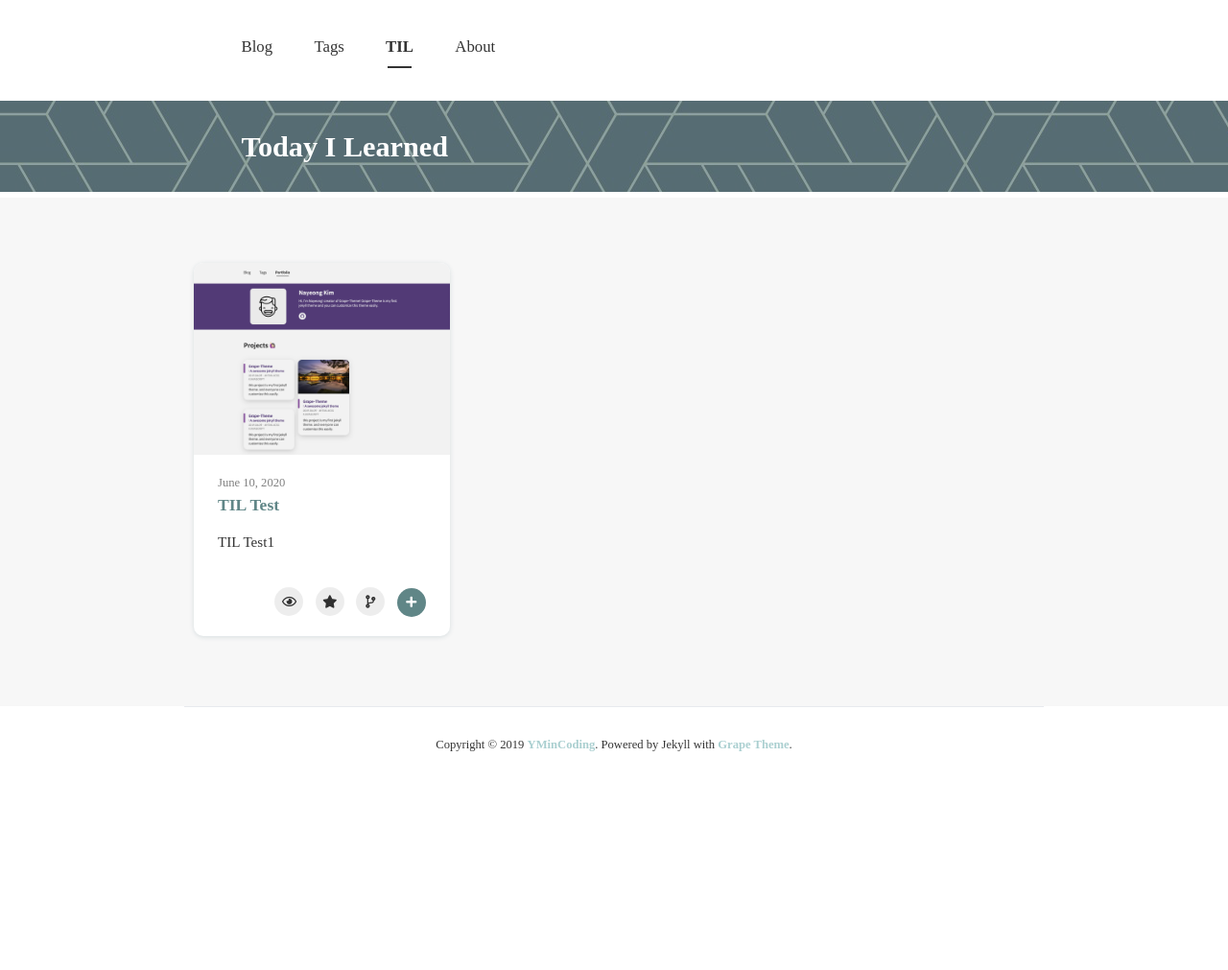
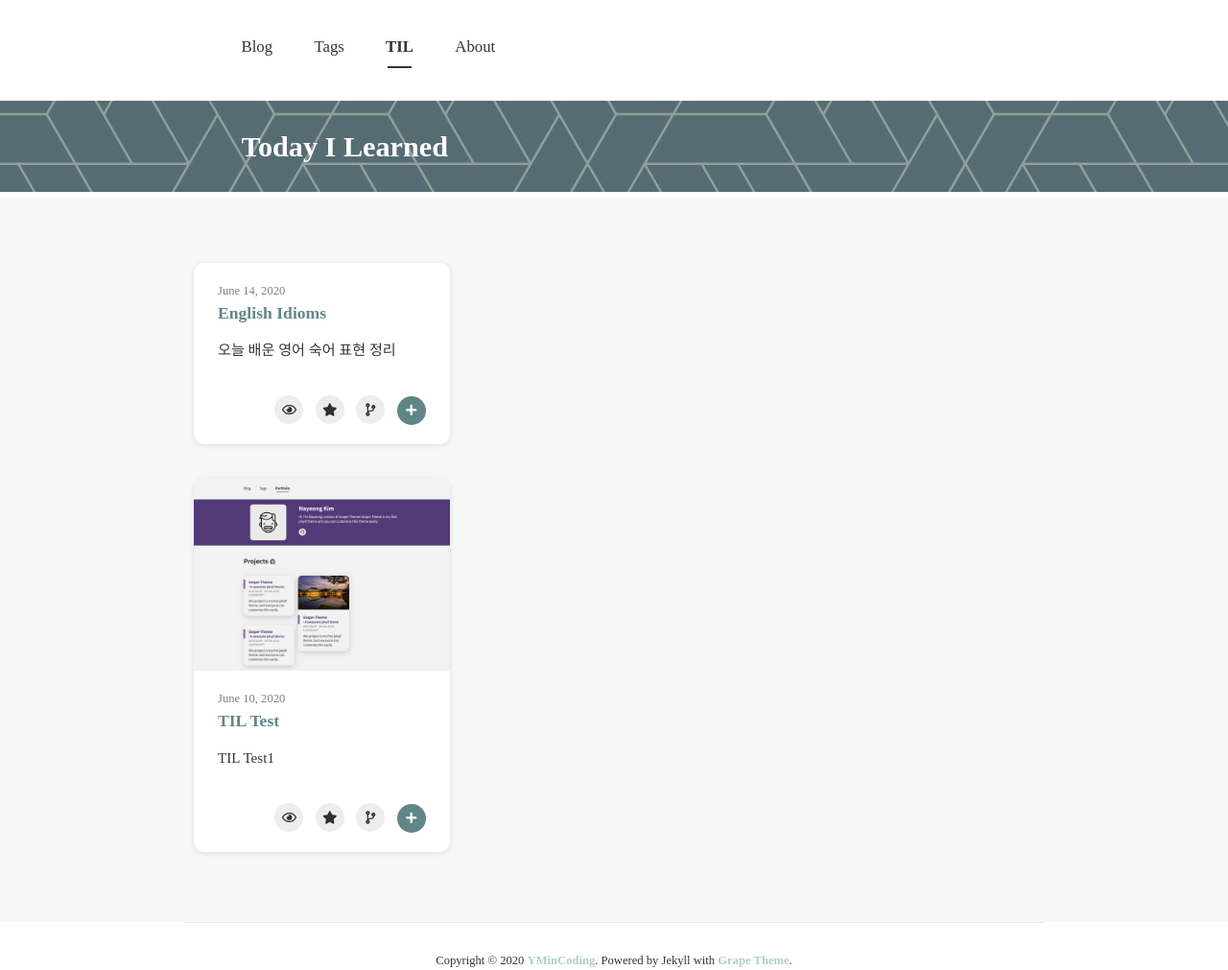
Before and after one commit to ymincoding/ymincoding.github.io, a Jekyll site: the page built from pages/til.html, in a window 1280 px wide. Shown: the whole page at 96% size. Built offline with Jekyll 4.4.1, drawn with Linux system fonts in a browser that asks for light colours; nearby versions of some CDN libraries; some web fonts are replaced; before the commit the page ends 900 px from its top, so only the background shows below that.

Commit message:
edited til

```diff
--- a/_includes/footer.html
+++ b/_includes/footer.html
@@ -1,6 +1,6 @@
 <footer>
   <div class="footer">
-    Copyright © 2019
+    Copyright © 2020
     <a href="https://github.com/ymincoding">YMinCoding</a>.
     Powered by Jekyll with
     <a href="https://github.com/naye0ng/Grape-Theme">Grape Theme</a>.
--- a/_includes/til_modal.html
+++ b/_includes/til_modal.html
@@ -9,7 +9,10 @@
         <p class="title">{{ post.title }}</p>
         <p class="summary">{{ post.summary }}</p>
       </div>
-      <div class="content">
+
+      <!--원래는 div class="content"였으나, post의 css를 차용하고 싶어 변경!-->
+      <div id="post">
+        <section class="post-content">
         {% if post.image %}
         <img src="{{ site.url }}/assets/project/{{ post.image }}" alt="">
         {% endif%}
@@ -26,6 +29,7 @@
         {% endfor %}
         -->
         {{ post.content }}
+        </section>
       </div>
     </div>
   </div>
--- /dev/null
+++ b/_posts/TIL/2020-06-14-til_english idioms.md
@@ -0,0 +1,32 @@
+---
+layout: post
+title: English Idioms
+print: True
+modal: True
+#image: "portfolio.png" #path: assests/project/
+description: 오늘 배운 영어 숙어 표현 정리
+category: [TIL]
+---
+
+😃__Idioms I learned on Cambly__😃
+
+
+📌A blessing in disquise.
+- A good thing that seemed bad at first.
+> ex) The corona virus has been a blessing in disguise because your boyfriend is coming back to Korea.
+
+* * *
+
+📌Call it a day.
+- Stop working on something.
+> ex) I am so tired because I've been working on this application since morning. I think I should call it a day.
+
+* * *
+
+📌Hang in there.
+- Don't give up.
+
+* * *
+
+📌Break a leg.
+- Wish you luck! Good luck!
```
